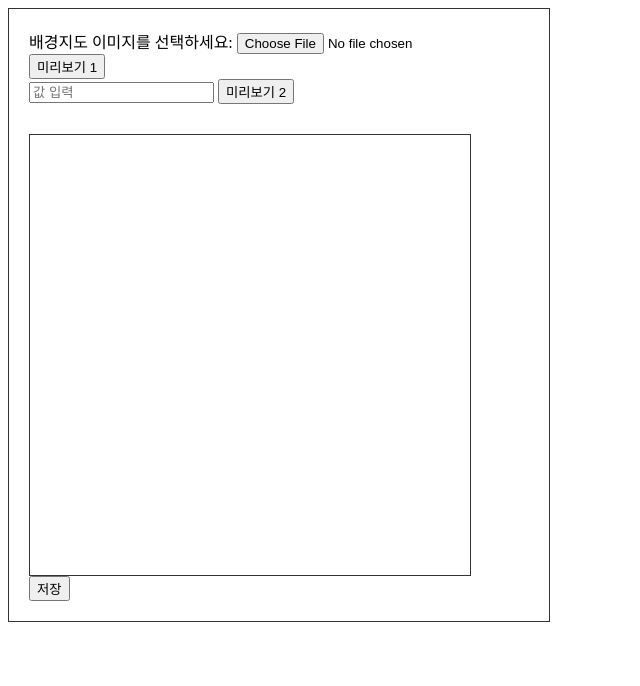
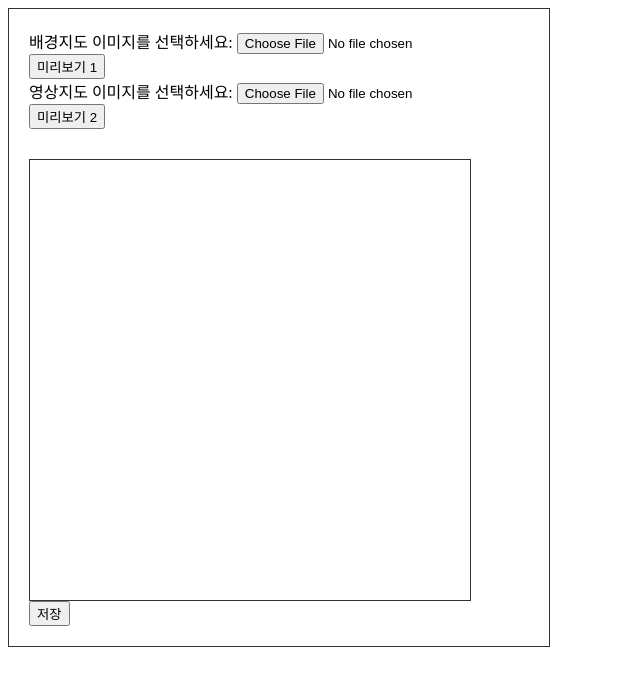
Before and after one commit to tuy112/imagePreview, a plain HTML site: page index.html in a window 1280 px wide. Shown: the whole page, without its empty margins (0-640 px from the left). Drawn offline with Linux system fonts and the light colour scheme.

Commit message:
fix: index.html

```diff
--- a/index.html
+++ b/index.html
@@ -15,7 +15,8 @@
         <input type="file" id="inputValue_top" placeholder="값 입력">
         <button type="button" onclick="previewBox('preview1')">미리보기 1</button><br/>
 
-        <input type="text" id="inputValue_bottom" placeholder="값 입력">
+        <label for="map">영상지도 이미지를 선택하세요:
+        <input type="file" id="inputValue_bottom" placeholder="값 입력">
         <button type="button" onclick="previewBox('preview2')">미리보기 2</button>
 
         <!-- 미리보기 출력 -->
@@ -25,6 +26,6 @@
         <button class="saveBtn" id="saveBtn" onclick="save();">저장</button>
     </form>
 
-    <script src="index.js"></script>
+    <script src="./index.js"></script>
 </body>
 </html>
```
